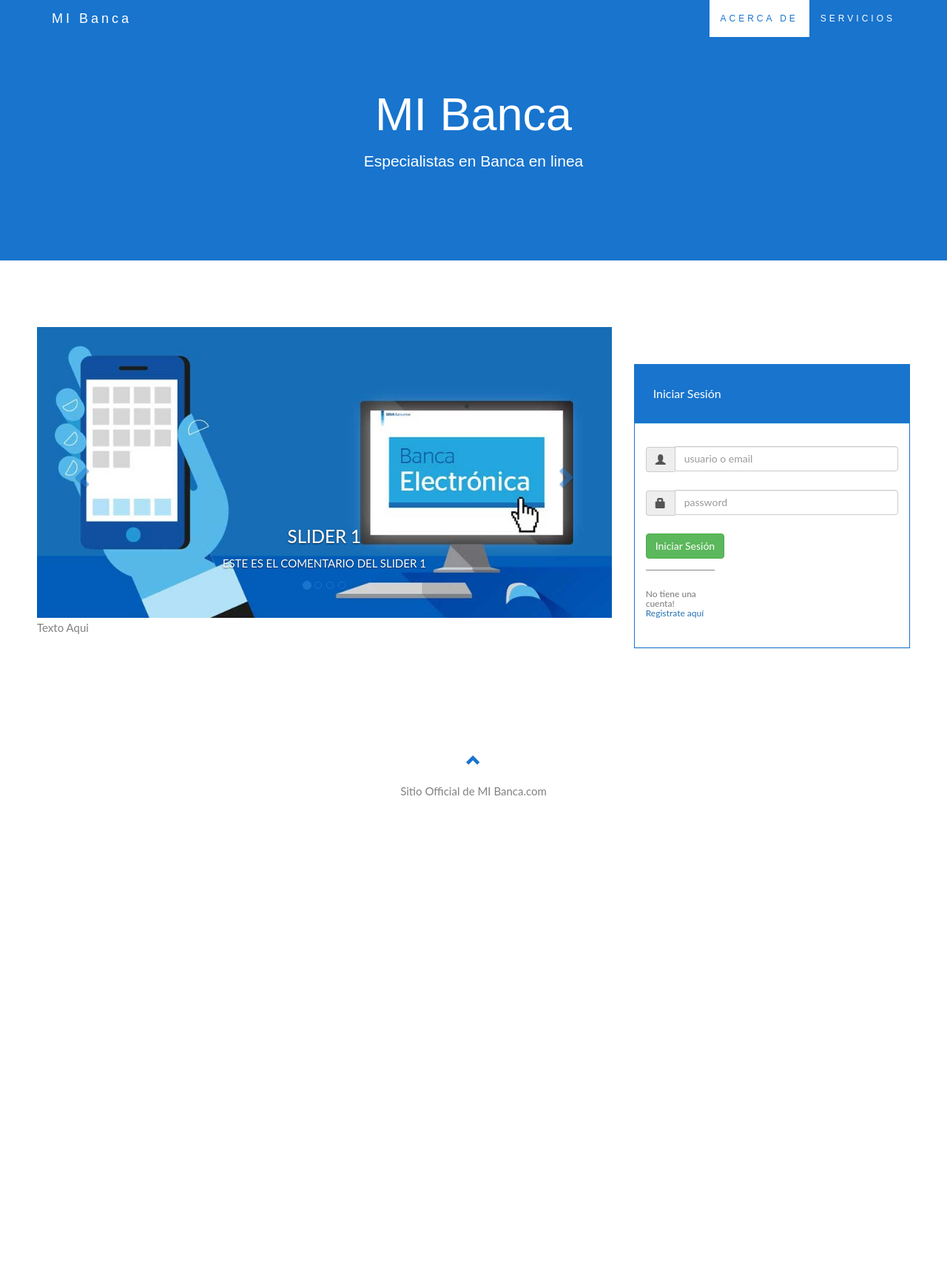
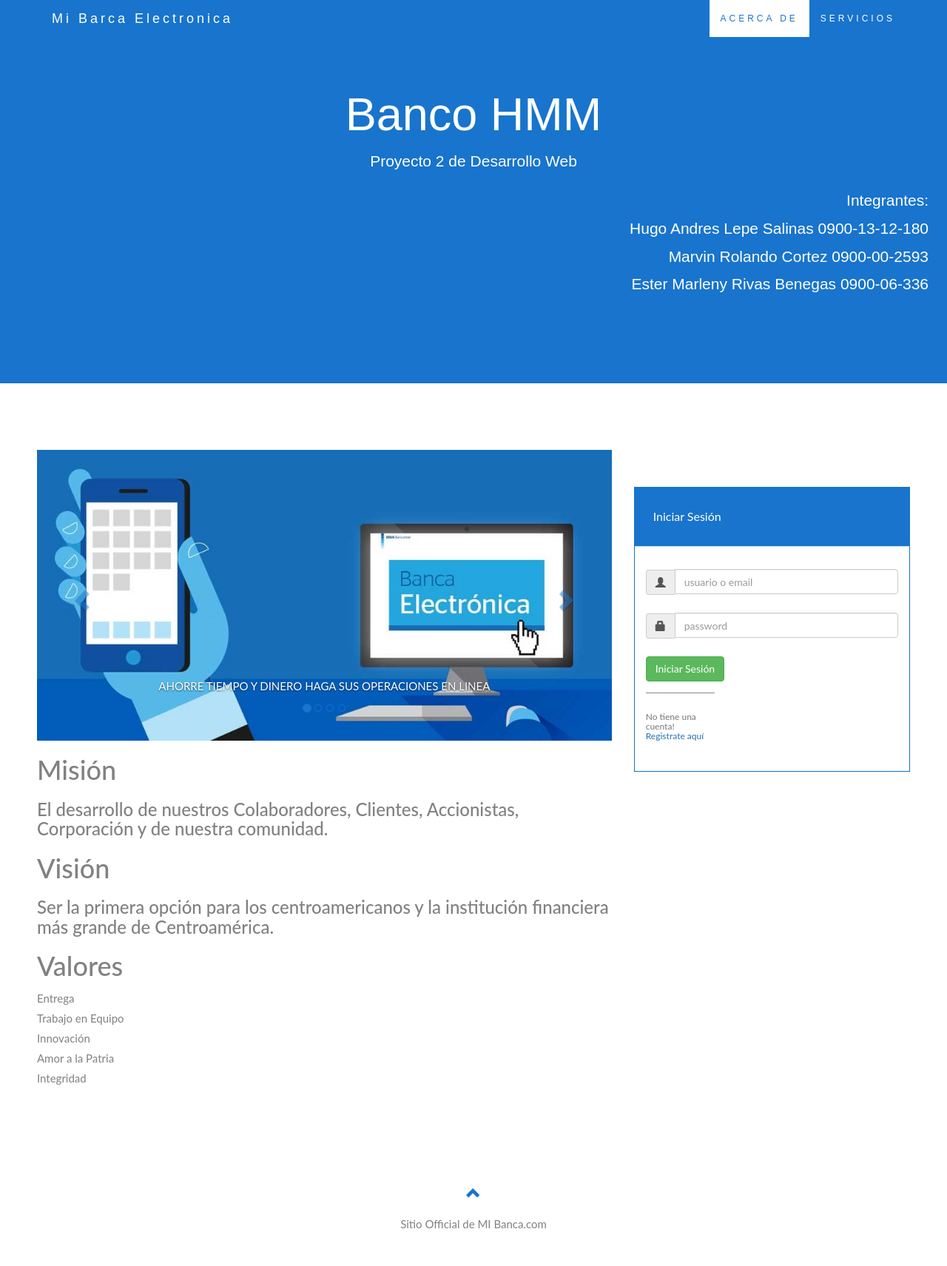
Before and after one commit to HAL0594/proyecto2.2, a PHP site: page / in a window 1280 px wide. Shown: the top 1711 px of the page at 74% size. Before the commit the page ends 1075 px from the top, so only its background shows below. Run offline with PHP 8.4, Linux system fonts and the light colour scheme; some libraries are stand-ins or nearby versions.

Commit message:
cambios de index

```diff
--- a/index.php
+++ b/index.php
@@ -5,16 +5,15 @@ include 'funcs/funcs.php';
 
 $errors = array();
 
-if(!empty($_POST)){
-    $usuario = $mysqli->real_escape_string($_POST['usuario']);
-    $password = $mysqli->real_escape_string($_POST['password']);
+if (!empty($_POST)) {
+  $usuario = $mysqli->real_escape_string($_POST['usuario']);
+  $password = $mysqli->real_escape_string($_POST['password']);
 
-   if(isNullLogin($usuario, $password))
-   {
-       $errors[] = "Debe llenar todos los campos";
-   }
+  if (isNullLogin($usuario, $password)) {
+    $errors[] = "Debe llenar todos los campos";
+  }
 
-   $errors[] = login($usuario, $password);
+  $errors[] = login($usuario, $password);
 }
 ?>
 
@@ -42,7 +41,7 @@ if(!empty($_POST)){
         <span class="icon-bar"></span>
         <span class="icon-bar"></span>
       </button>
-      <a class="navbar-brand" href="#myPage">MI Banca</a>
+      <a class="navbar-brand" href="#myPage"> Mi Barca Electronica</a>
     </div>
     <div class="collapse navbar-collapse" id="myNavbar">
       <ul class="nav navbar-nav navbar-right">
@@ -54,8 +53,14 @@ if(!empty($_POST)){
 </nav>
 
 <div class="jumbotron text-center">
-  <h1>MI Banca</h1>
-  <p>Especialistas en Banca en linea</p>
+  <h1>Banco HMM</h1>
+  <p>Proyecto 2 de Desarrollo Web</p>
+  <p align="right">Integrantes:<br>Hugo Andres Lepe Salinas 0900-13-12-180<br>
+  Marvin Rolando Cortez 0900-00-2593<br>
+  Ester Marleny Rivas Benegas 0900-06-336</p>
+
+
+
 </div>
 
 <!-- Seccion Acerca De-->
@@ -77,32 +82,28 @@ if(!empty($_POST)){
           <div class="item active">
             <img src="img/1.jpg" alt="Chania">
             <div class="carousel-caption">
-              <h3>SLIDER 1</h3>
-              <p>ESTE ES EL COMENTARIO DEL SLIDER 1 </p>
+              <p>AHORRE TIEMPO Y DINERO HAGA SUS OPERACIONES EN LINEA</p>
             </div>
           </div>
 
           <div class="item">
             <img src="img/2.jpg" alt="Chania">
             <div class="carousel-caption">
-              <h3>SLIDER 2</h3>
-              <p>ESTE ES EL COMENTARIO DEL SLIDER 2 </p>
+              <p>DESDE LA COMODIDA DE LA CASA</p>
             </div>
           </div>
 
           <div class="item">
             <img src="img/3.jpg" alt="Flower">
             <div class="carousel-caption">
-              <h3>SLIDER 3</h3>
-              <p>ESTE ES EL COMENTARIO DEL SLIDER 3 </p>
+              <p>SIN LARGAS COLAS</p>
             </div>
           </div>
 
           <div class="item">
             <img src="img/4.jpg" alt="Flower">
             <div class="carousel-caption">
-              <h3>SLIDER 4</h3>
-              <p>ESTE ES EL COMENTARIO DEL SLIDER 4 </p>
+              <p>TRANSACCIONES AL INSTANTE</p>
             </div>
           </div>
         </div>
@@ -117,7 +118,17 @@ if(!empty($_POST)){
           <span class="sr-only">Next</span>
         </a>
       </div>
-      <p>Texto Aqui</p>
+      <H1>Misión</H1>
+      <H3>El desarrollo de nuestros Colaboradores, Clientes, Accionistas, Corporación y de nuestra comunidad.</H3>
+      <H1>Visión</H1>
+<H3>Ser la primera opción para los centroamericanos y la institución financiera más grande de Centroamérica.</H3>
+
+<H1>Valores</H1>
+<p>Entrega<br>
+Trabajo en Equipo<br>
+Innovación<br>
+Amor a la Patria<br>
+Integridad</P>
 
     </div>
     <div id="loginbox" style="margin-top:50px;" class="mainbox col-md-4 ">
```
